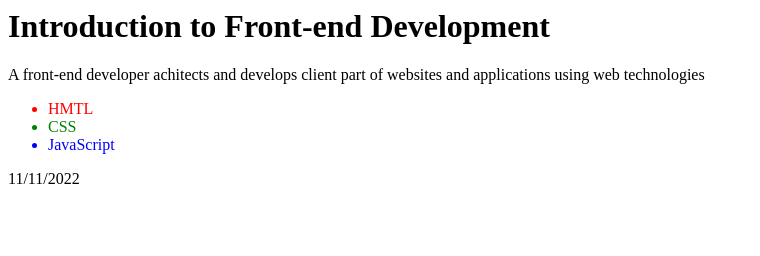
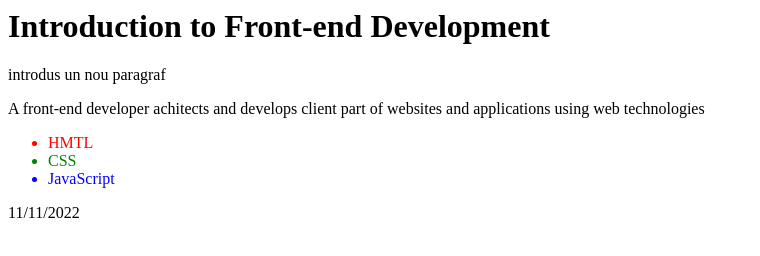
Before and after one commit to Grigoredragos1989/Front-end-development, a plain HTML site: page index.html in a window 1280 px wide. Shown: the whole page, without its empty margins (0-760 px from the left). Drawn offline with Linux system fonts and the light colour scheme.

Commit message:
introdus un nou paragraf

```diff
--- a/index.html
+++ b/index.html
@@ -1,4 +1,5 @@
 <h1> Introduction to Front-end Development </h1>
+<p> introdus un nou paragraf</p>
 <p> A front-end developer achitects and develops client part of websites and applications using web technologies </p>
 
 <ul>
```
